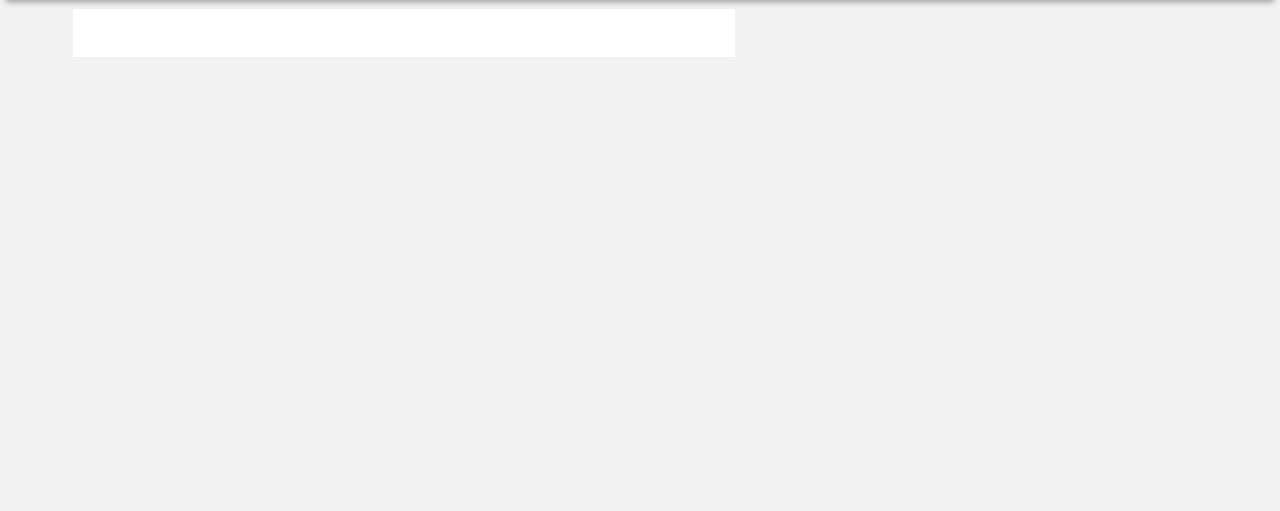
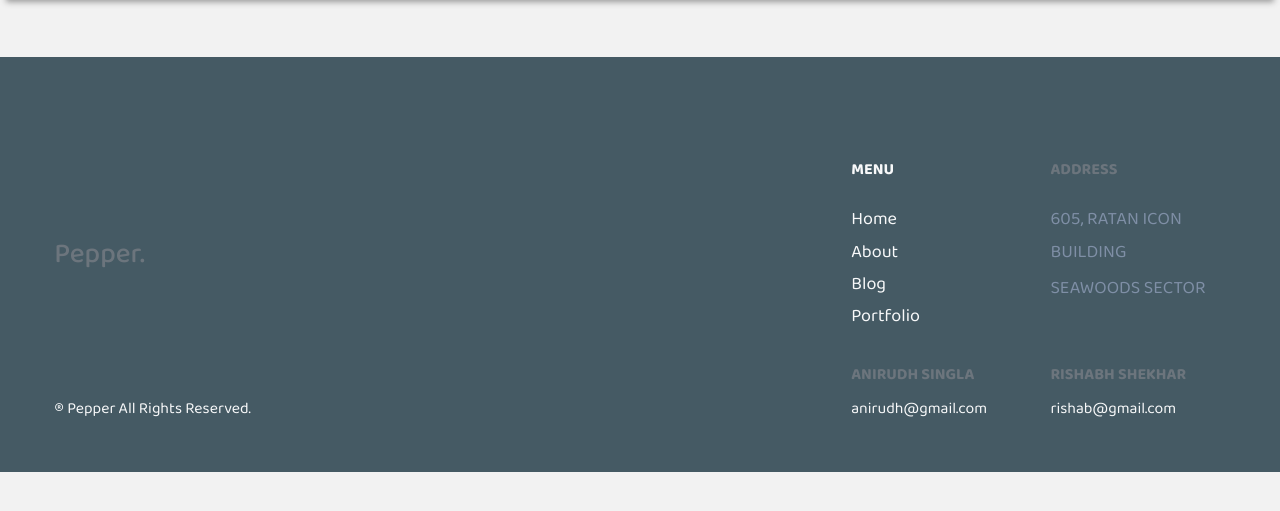
Before and after one commit to Ranilvannan/tech_blog, a Flask app: template template/category_page.html in a window 1280 px wide. Shown: the part 81-592 px from the top of the page. Run offline with Flask 2, Linux system fonts and the light colour scheme; the template is opened without the code that fills it, so the values that code supplies are empty; some libraries are stand-ins or nearby versions.

Commit message:
First commit

```diff
--- a/static/css/base.css
+++ b/static/css/base.css
@@ -9,11 +9,6 @@ body {
 
 .bg_blue {
     background: cornflowerblue;
-}
-
-
-.blog-post{
-    cursor: pointer;
 }
 
 .navbar {
@@ -28,24 +23,6 @@ body {
     box-shadow: 0 8px 6px -6px #999;
 
 }
-
-hr.dashed {
-    border-top: 2px dashed green;
-}
-
-.article{
-	background: white;
-}
-
-.blog-info {
-  background-color: #28a74514;
-  padding: 3px;
-}
-
-.blog-link{
-  color: rgb(4, 160, 241);
-}
-
 
 .cool-link {
     color: #000;
@@ -69,11 +46,24 @@ hr.dashed {
     font-size: 36px;
 }
 
-.offcanvas-collapse.open {
-    visibility: visible;
-    transform: translateX(-100%);
-}
-
 .h100 {
     height: 100%;
 }
+
+.space-110 {
+    height: 110px;
+    display: block;
+}
+
+.space-55 {
+    height: 55px;
+    display: block;
+}
+
+footer{
+    background: #455A64;
+}
+
+p {
+    color: #7f8fa6;
+}
--- a/static/css/test.css
+++ b/static/css/test.css
@@ -69,15 +69,6 @@ img {
     text-align: center;
 }
 
-.space-110 {
-    height: 110px;
-    display: block;
-}
-
-.space-55 {
-    height: 55px;
-    display: block;
-}
 
 .card-plain {
     box-shadow: none;
@@ -85,13 +76,6 @@ img {
     border: none;
 }
 
-footer{
-    background: #455A64;
-}
-
-p {
-    color: #7f8fa6;
-}
 
 
 .card.card-background .full-background {
--- a/template/base.html
+++ b/template/base.html
@@ -57,6 +57,46 @@
 
 		{% block body %}{% endblock %}
 
+		<div class="pb-0 mb-0 justify-content-center text-light ">
+     <footer>
+         <div class="space-55"></div>
+         <div class="row justify-content-center py-5">
+             <div class="col-11">
+                 <div class="row ">
+                     <div class="col-xl-8 col-md-4 col-sm-4 col-12 my-auto mx-auto a">
+                         <h3 class="text-muted mb-md-0 mb-5 bold-text">Pepper.</h3>
+                     </div>
+                     <div class="col-xl-2 col-md-4 col-sm-4 col-12">
+                         <h6 class="mb-3 mb-lg-4 bold-text "><b>MENU</b></h6>
+                         <ul class="list-unstyled">
+                             <li>Home</li>
+                             <li>About</li>
+                             <li>Blog</li>
+                             <li>Portfolio</li>
+                         </ul>
+                     </div>
+                     <div class="col-xl-2 col-md-4 col-sm-4 col-12">
+                         <h6 class="mb-3 mb-lg-4 text-muted bold-text mt-sm-0 mt-5"><b>ADDRESS</b></h6>
+                         <p class="mb-1">605, RATAN ICON BUILDING</p>
+                         <p>SEAWOODS SECTOR</p>
+                     </div>
+                 </div>
+                 <div class="row ">
+                     <div class="col-xl-8 col-md-4 col-sm-4 col-auto my-md-0 mt-5 order-sm-1 order-3 align-self-end">
+                         <p class="social text-muted mb-0 pb-0 bold-text"> <span class="mx-2"><i class="fa fa-facebook" aria-hidden="true"></i></span> <span class="mx-2"><i class="fa fa-linkedin-square" aria-hidden="true"></i></span> <span class="mx-2"><i class="fa fa-twitter" aria-hidden="true"></i></span> <span class="mx-2"><i class="fa fa-instagram" aria-hidden="true"></i></span> </p><small class="rights"><span>&#174;</span> Pepper All Rights Reserved.</small>
+                     </div>
+                     <div class="col-xl-2 col-md-4 col-sm-4 col-auto order-1 align-self-end ">
+                         <h6 class="mt-55 mt-2 text-muted bold-text"><b>ANIRUDH SINGLA</b></h6><small> <span><i class="fa fa-envelope" aria-hidden="true"></i></span> anirudh@gmail.com</small>
+                     </div>
+                     <div class="col-xl-2 col-md-4 col-sm-4 col-auto order-2 align-self-end mt-3 ">
+                         <h6 class="text-muted bold-text"><b>RISHABH SHEKHAR</b></h6><small><span><i class="fa fa-envelope" aria-hidden="true"></i></span> rishab@gmail.com</small>
+                     </div>
+                 </div>
+             </div>
+         </div>
+     </footer>
+ </div>
+
 		<script src="{{ url_for('static', filename='js/bootstrap.bundle.min.js') }}"></script>
 	</body>
 </html>
```
Also changed, not shown: template/home_page.html (+4 -41 lines).
